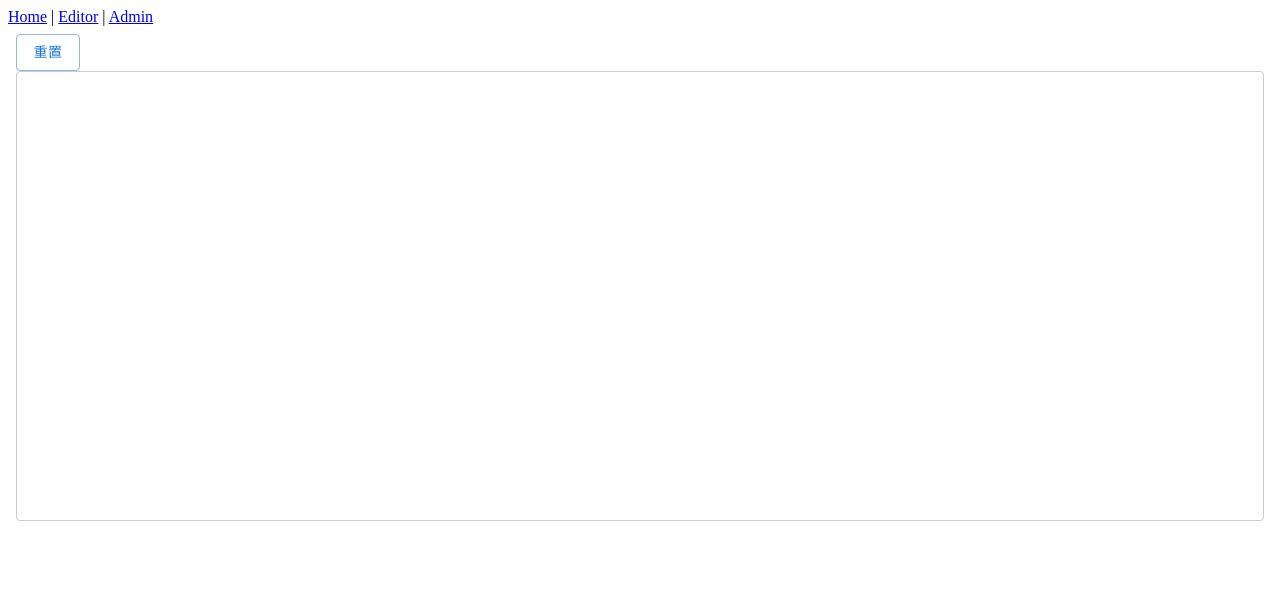
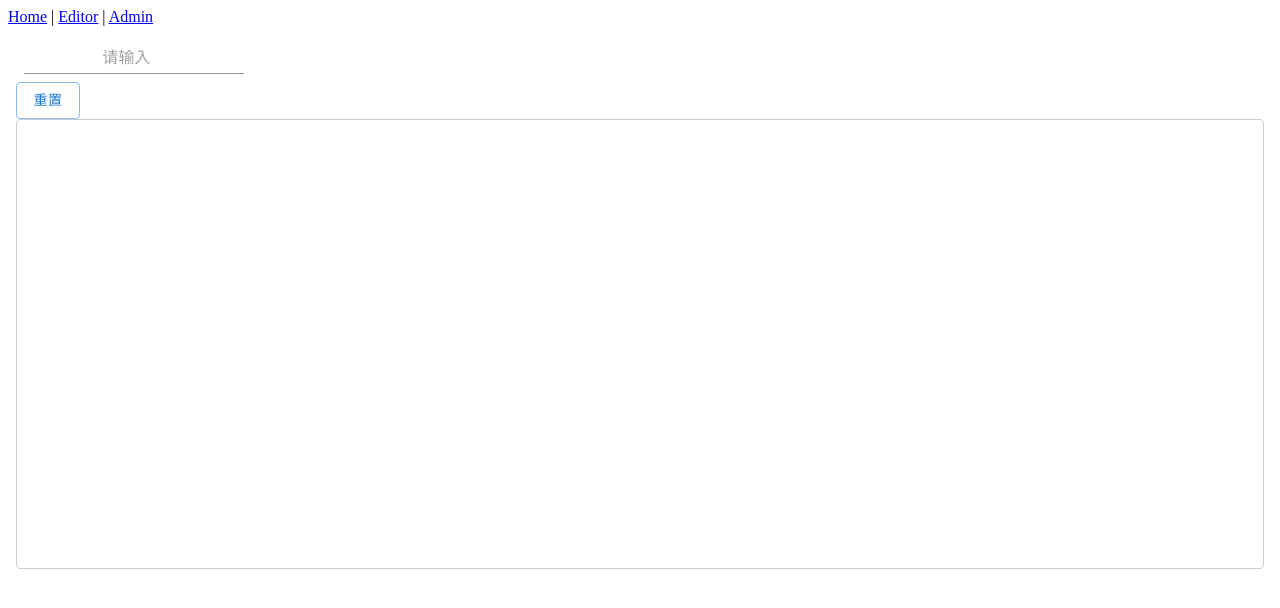
Before and after one commit to lienze87/raiden, a Next.js app: page / in a window 1280 px wide. Shown: the top 608 px of the page. Built offline with nearby package versions, Linux system fonts and the light colour scheme.

Commit message:
fix: 修改数字输入框组件，在失焦后进行格式化

```diff
--- a/src/components/input-number/index.tsx
+++ b/src/components/input-number/index.tsx
@@ -1,4 +1,5 @@
 import {
+  FocusEvent,
   ChangeEvent,
   KeyboardEvent,
   useRef,
@@ -19,17 +20,12 @@ interface InputNumberProps {
   onChange: (value: number | string | null | undefined) => void;
 }
 
-interface Data {
-  currentValue: number | string | null | undefined;
-  userInput: null | number | string;
-}
-
 export default function InputNumber(props: InputNumberProps) {
   const inputRef = useRef<HTMLInputElement | null>(null);
-  const [data, setData] = useState<Data>({
-    currentValue: props.value,
-    userInput: null,
-  });
+  const [currentDataValue, setCurrentDataValue] = useState<
+    number | string | null | undefined
+  >(props.value);
+  const [userInput, setUserInput] = useState<null | number | string>(null);
 
   const config = {
     step: 1,
@@ -41,6 +37,7 @@ export default function InputNumber(props: InputNumberProps) {
     max: Number.POSITIVE_INFINITY,
     stepStrictly: false,
     valueOnClear: null,
+    ...props,
   };
 
   const getPrecision = (value: number | string | null | undefined) => {
@@ -89,11 +86,11 @@ export default function InputNumber(props: InputNumberProps) {
 
   const ensurePrecision = useCallback(
     (val: number | string, coefficient: 1 | -1 = 1) => {
-      if (!isNumber(val)) return data.currentValue;
+      if (!isNumber(val)) return currentDataValue;
       // Solve the accuracy problem of JS decimal calculation by converting the value to integer.
       return toPrecision(val + config.step * coefficient);
     },
-    [data.currentValue, config.step, toPrecision]
+    [currentDataValue, config.step, toPrecision]
   );
 
   const minDisabled = useMemo(
@@ -111,10 +108,10 @@ export default function InputNumber(props: InputNumberProps) {
   );
 
   const displayValue = useMemo(() => {
-    if (data.userInput !== null) {
-      return data.userInput;
+    if (userInput !== null) {
+      return userInput;
     }
-    let currentValue: number | string | undefined | null = data.currentValue;
+    let currentValue: number | string | undefined | null = currentDataValue;
     if (isNil(currentValue)) return "";
     if (isNumber(currentValue)) {
       if (Number.isNaN(currentValue)) return "";
@@ -124,7 +121,7 @@ export default function InputNumber(props: InputNumberProps) {
     }
 
     return currentValue;
-  }, [data.userInput, data.currentValue, config.precision]);
+  }, [userInput, currentDataValue, config.precision]);
 
   const increase = () => {
     if (config.readOnly || config.disabled || maxDisabled) return;
@@ -179,29 +176,30 @@ export default function InputNumber(props: InputNumberProps) {
 
     return newVal;
   };
+
   const setCurrentValue = (value: number | string | null | undefined) => {
-    const oldVal = data.currentValue;
+    const oldVal = currentDataValue;
     const newVal = verifyValue(value);
     if (oldVal === newVal) return;
-    data.userInput = null;
 
     props.onChange(newVal);
-
-    data.currentValue = newVal;
+    setCurrentDataValue(newVal);
   };
 
+  // mui的input组件会在onInput时触发onChange
   const handleInput = (event: ChangeEvent<HTMLInputElement>) => {
-    data.userInput = event.target?.value;
+    setUserInput(event.currentTarget.value);
   };
 
-  const handleInputChange = (event: ChangeEvent<HTMLInputElement>) => {
-    console.log(event.currentTarget.value);
+  // 失去焦点后再格式化数据
+  const handleInputChange = (event: FocusEvent<HTMLInputElement>) => {
     let value = event.currentTarget.value;
+
     const newVal = value !== "" ? Number(value) : "";
     if ((isNumber(newVal) && !Number.isNaN(newVal)) || value === "") {
       setCurrentValue(newVal);
     }
-    data.userInput = null;
+    setUserInput(null);
   };
 
   return (
@@ -214,8 +212,8 @@ export default function InputNumber(props: InputNumberProps) {
       readOnly={config.readOnly}
       disabled={config.disabled}
       inputProps={{ min: config.min, max: config.max }}
-      onInput={handleInput}
-      onChange={handleInputChange}
+      onChange={handleInput}
+      onBlur={handleInputChange}
     />
   );
 }
--- a/src/pages/index.tsx
+++ b/src/pages/index.tsx
@@ -1,9 +1,11 @@
 import Box from "@mui/material/Box";
+import InputNumber from "@/components/input-number/example";
 import WhiteBoard from "@/components/white-board/index";
 
 export default function MainApp() {
   return (
     <Box className="container" sx={{ padding: 1 }}>
+      <InputNumber />
       <WhiteBoard />
     </Box>
   );
```
